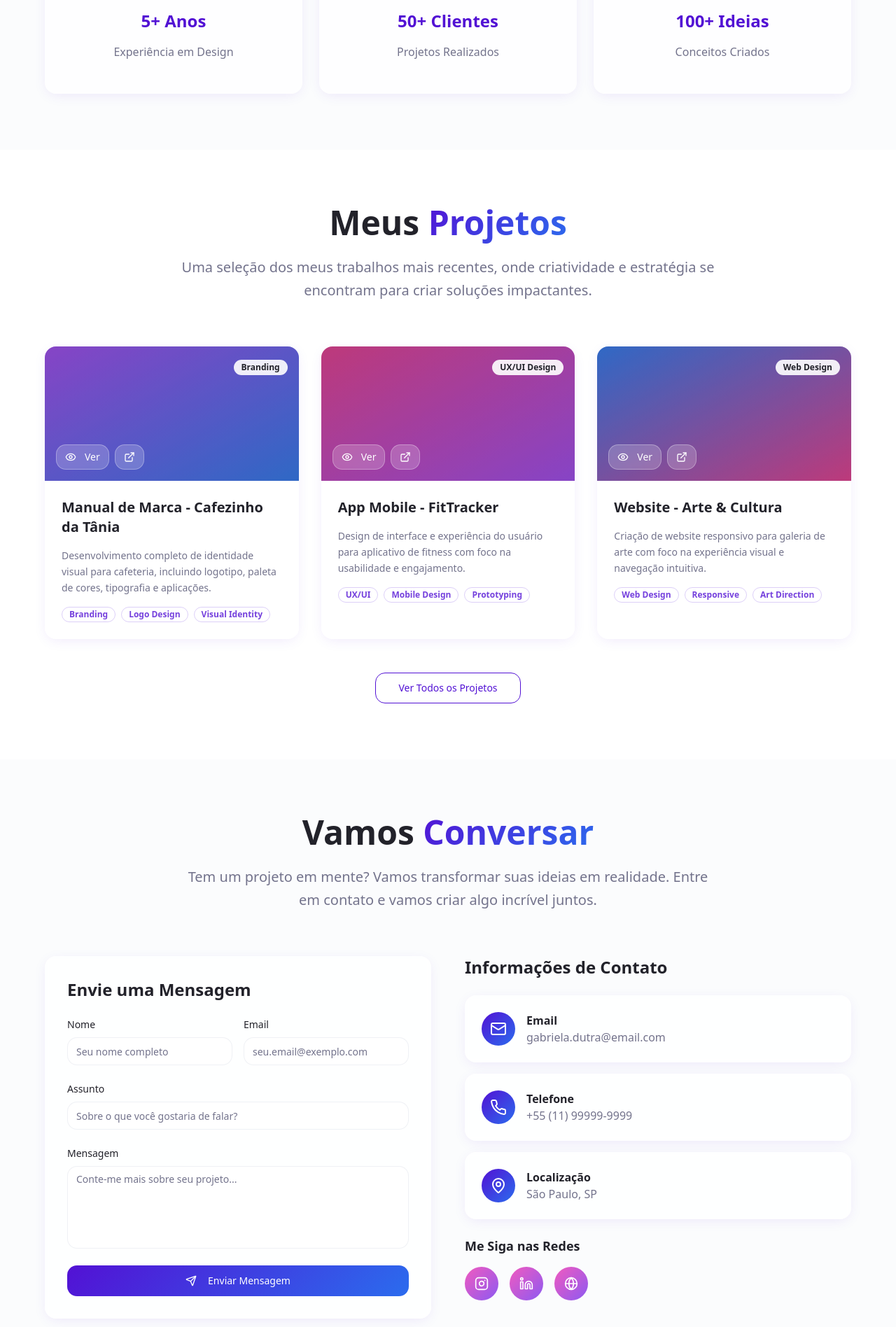
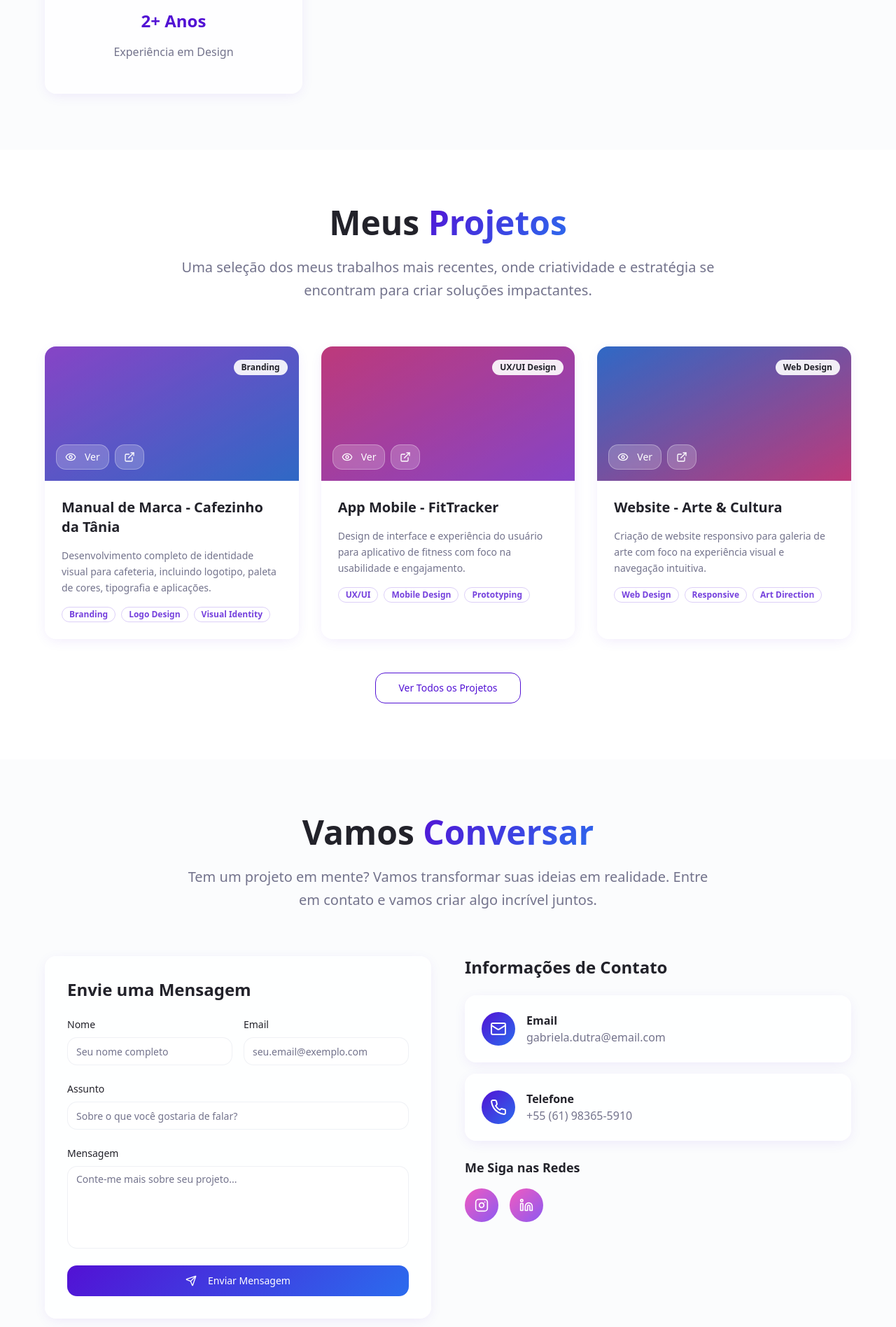
Before and after one commit to gabrieladutra029-portif/gabriela-dutra-creative-showcase, a React (Vite) app: page / in a window 1280 px wide. Shown: the part 1549-3445 px from the top of the page at 70% size. Built offline with nearby package versions, Linux system fonts and the light colour scheme.

Commit message:
Update about section details
Updated experience to 2 years in the creative journey and experience sections. Removed client and ideas fields. Changed phone number to 6198365-5910 and removed location. Added Instagram and LinkedIn links.

```diff
--- a/src/components/About.tsx
+++ b/src/components/About.tsx
@@ -10,9 +10,7 @@ const About = () => {
   ];
 
   const achievements = [
-    { icon: Award, title: "5+ Anos", description: "Experiência em Design" },
-    { icon: Users, title: "50+ Clientes", description: "Projetos Realizados" },
-    { icon: Lightbulb, title: "100+ Ideias", description: "Conceitos Criados" }
+    { icon: Award, title: "2+ Anos", description: "Experiência em Design" }
   ];
 
   return (
@@ -35,7 +33,7 @@ const About = () => {
                 Minha Jornada Criativa
               </h3>
               <p className="text-muted-foreground leading-relaxed">
-                Com mais de 5 anos de experiência em design, especializo-me em criar
+                Com mais de 2 anos de experiência em design, especializo-me em criar
                 identidades visuais marcantes e experiências digitais intuitivas.
                 Minha abordagem combina criatividade estratégica com execução técnica precisa.
               </p>
--- a/src/components/Contact.tsx
+++ b/src/components/Contact.tsx
@@ -15,21 +15,14 @@ const Contact = () => {
     {
       icon: Phone,
       title: "Telefone",
-      info: "+55 (11) 99999-9999",
-      action: "tel:+5511999999999"
-    },
-    {
-      icon: MapPin,
-      title: "Localização",
-      info: "São Paulo, SP",
-      action: null
+      info: "+55 (61) 98365-5910",
+      action: "tel:+556198365-5910"
     }
   ];
 
   const socialLinks = [
-    { icon: Instagram, name: "Instagram", url: "https://instagram.com/gabrieladutra" },
-    { icon: Linkedin, name: "LinkedIn", url: "https://linkedin.com/in/gabrieladutra" },
-    { icon: Globe, name: "Portfolio", url: "https://gabrieladutra.com" }
+    { icon: Instagram, name: "Instagram", url: "https://www.instagram.com/gabidutra.designer/" },
+    { icon: Linkedin, name: "LinkedIn", url: "https://www.linkedin.com/in/gabriela-dutra-oliveira" }
   ];
 
   return (
```
